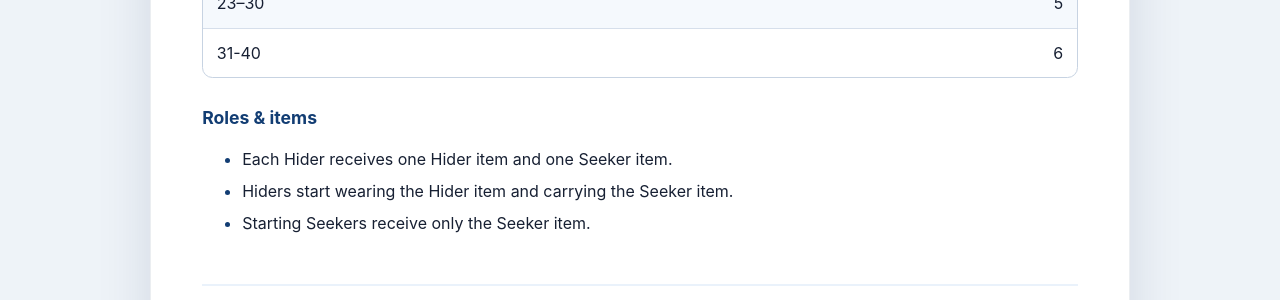
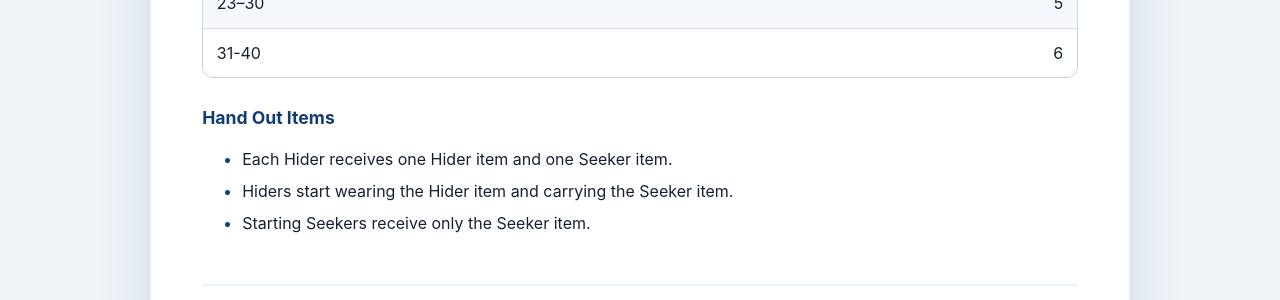
Before and after one commit to mmaxin/hide-and-seek-game, a Jekyll site: the page built from rules.md, in a window 1280 px wide and 900 px high, scrolled down 932 px. Shown: the part 153-453 px from the top of the window. Built offline with Jekyll 4.4.1, drawn with Linux system fonts in a browser that asks for light colours; our own code applies the rules of GitHub Pages for plain Markdown files.

Commit message:
Rename Roles -> Items

```diff
--- a/rules.md
+++ b/rules.md
@@ -30,8 +30,8 @@ Score the most points by staying hidden or by finding Hiders.
 {% endcomment %}
 
 
-### Roles & items
-{: #roles }
+### Hand Out Items
+{: #items }
 
 - Each Hider receives one Hider item and one Seeker item.
 - Hiders start wearing the Hider item and carrying the Seeker item.
```
